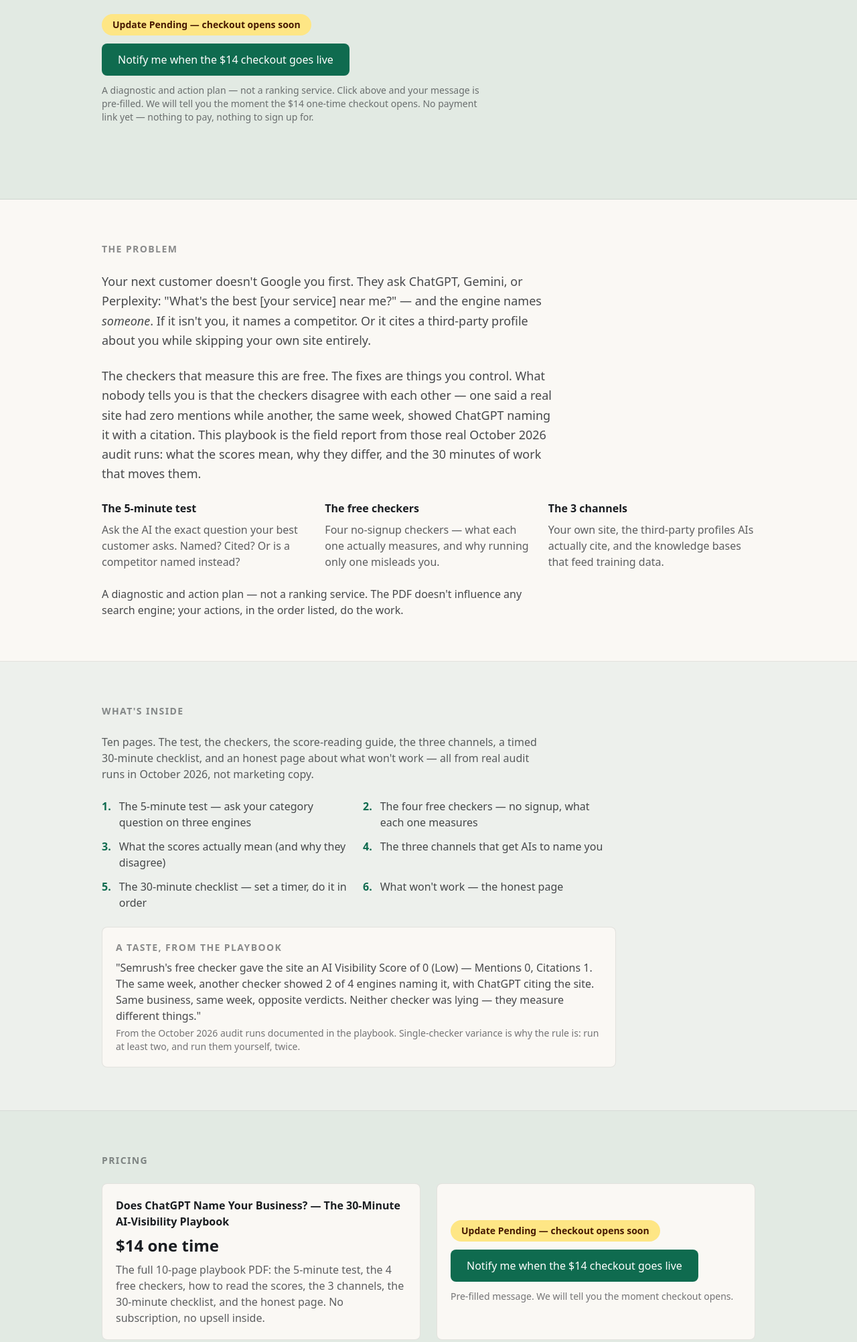
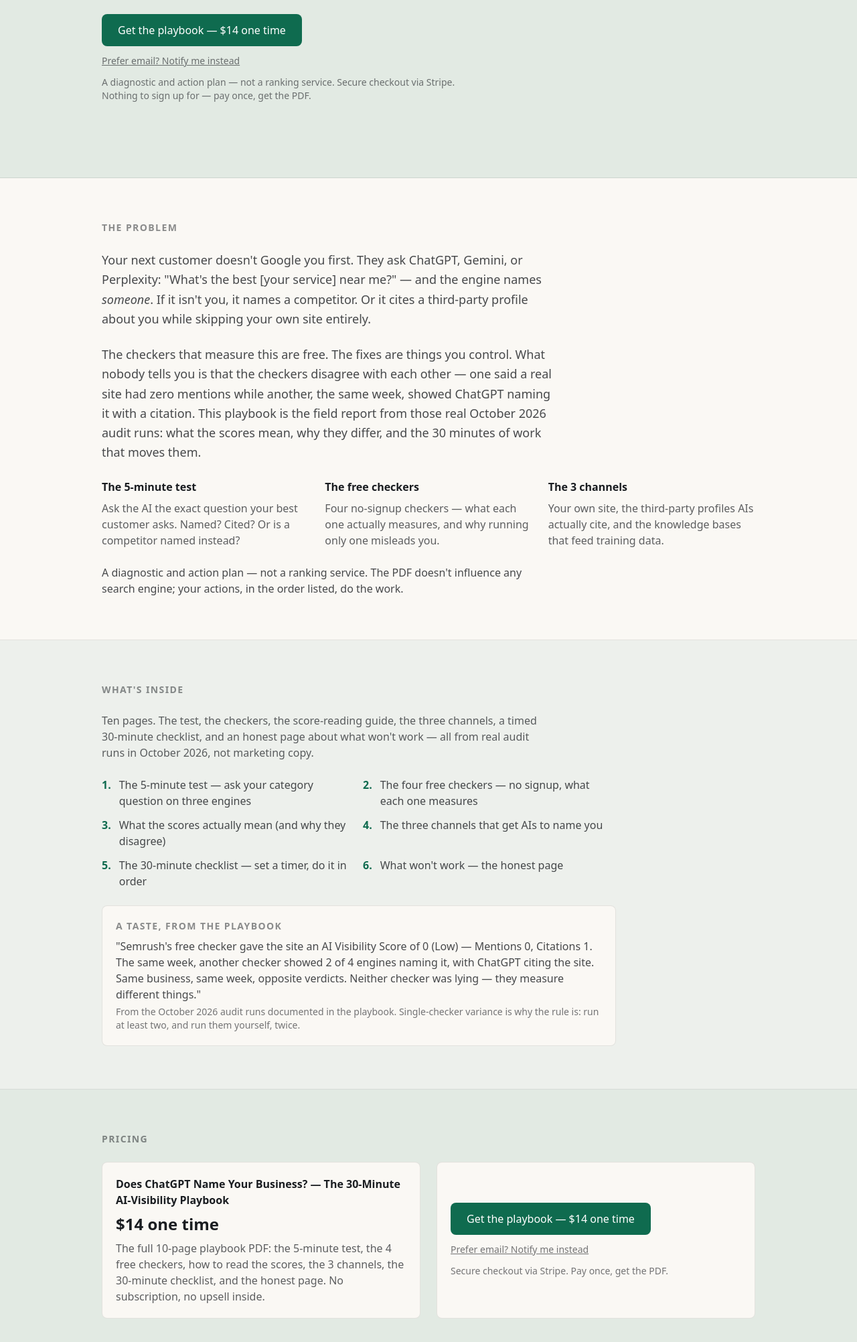
Before and after one commit to C2R-Marketing/ai-visibility-playbook, a plain HTML site: page index.html in a window 1280 px wide. Shown: the part 421-2425 px from the top of the page at 67% size. Drawn offline with nearby package versions, Linux system fonts and the light colour scheme.

Commit message:
Wire live Stripe checkout ($14 AI Visibility Playbook payment link) into hero + pricing buy blocks; notify-me mailto demoted to fallback

```diff
--- a/index.html
+++ b/index.html
@@ -46,17 +46,17 @@
         actually make AI engines cite you.
       </p>
       <div class="flex flex-col items-start gap-3">
-        <span class="rounded-full bg-amber-200 px-4 py-1.5 text-sm font-semibold text-amber-950">
-          Update Pending — checkout opens soon
-        </span>
+        <a href="https://buy.stripe.com/28E4gA7Jc7RJb8ygHa0gw0l"
+           class="rounded-lg bg-accent px-6 py-3 text-center font-medium text-white transition hover:opacity-90">
+          Get the playbook — $14 one time
+        </a>
         <a href="mailto:tov@c2rmarketing.com?subject=Notify%20Me%3A%20AI%20Visibility%20Playbook&amp;body=Please%20notify%20me%20the%20moment%20the%20%2414%20checkout%20goes%20live."
-           class="rounded-lg bg-accent px-6 py-3 text-center font-medium text-white transition hover:opacity-90">
-          Notify me when the $14 checkout goes live
+           class="text-sm text-ink/60 underline">
+          Prefer email? Notify me instead
         </a>
         <p class="max-w-xl text-sm text-ink/60">
-          A diagnostic and action plan — not a ranking service. Click above and your
-          message is pre-filled. We will tell you the moment the $14 one-time checkout
-          opens. No payment link yet — nothing to pay, nothing to sign up for.
+          A diagnostic and action plan — not a ranking service. Secure checkout
+          via Stripe. Nothing to sign up for — pay once, get the PDF.
         </p>
       </div>
     </div>
@@ -145,14 +145,15 @@
           <p class="text-ink/70">The full 10-page playbook PDF: the 5-minute test, the 4 free checkers, how to read the scores, the 3 channels, the 30-minute checklist, and the honest page. No subscription, no upsell inside.</p>
         </div>
         <div class="flex flex-col items-start justify-center gap-3 rounded-lg border border-ink/10 bg-paper p-5">
-          <span class="rounded-full bg-amber-200 px-4 py-1.5 text-sm font-semibold text-amber-950">
-            Update Pending — checkout opens soon
-          </span>
+          <a href="https://buy.stripe.com/28E4gA7Jc7RJb8ygHa0gw0l"
+             class="rounded-lg bg-accent px-6 py-3 text-center font-medium text-white transition hover:opacity-90">
+            Get the playbook — $14 one time
+          </a>
           <a href="mailto:tov@c2rmarketing.com?subject=Notify%20Me%3A%20AI%20Visibility%20Playbook&amp;body=Please%20notify%20me%20the%20moment%20the%20%2414%20checkout%20goes%20live."
-             class="rounded-lg bg-accent px-6 py-3 text-center font-medium text-white transition hover:opacity-90">
-            Notify me when the $14 checkout goes live
+             class="text-sm text-ink/60 underline">
+            Prefer email? Notify me instead
           </a>
-          <p class="text-sm text-ink/60">Pre-filled message. We will tell you the moment checkout opens.</p>
+          <p class="text-sm text-ink/60">Secure checkout via Stripe. Pay once, get the PDF.</p>
         </div>
       </div>
     </div>
```
